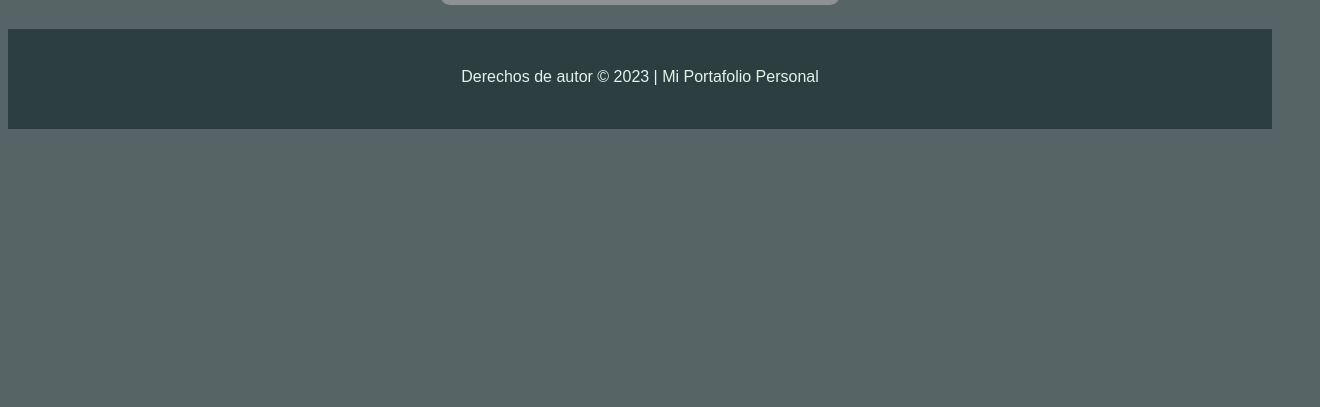
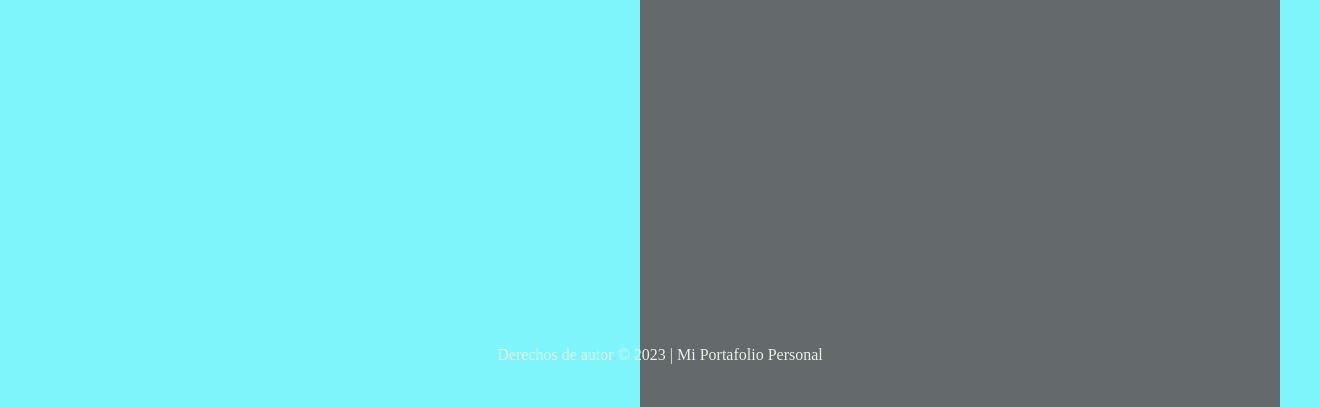
Before and after one commit to JaquelineTorres/mi-primera-pagina-web, a plain HTML site: page index.html in a window 1280 px wide. Shown: the part 393-800 px from the top of the page, 1320 px wide, since content can reach past the window. Drawn offline with Linux system fonts and the light colour scheme; grey boxes are pictures that could not be loaded; a web font is replaced by a local one.

Commit message:
Cambios en CSS y HTML

```diff
--- a/css/index.css
+++ b/css/index.css
@@ -1,9 +1,11 @@
 /* Importa el CSS general aquí */
 
 body {
-    font-family: Arial, sans-serif;
-    background-color: rgba(45, 62, 64, 0.8); /* Reducir la opacidad a 80% */
-    color: #E4F2E7;
+    margin: 0;
+    padding: 0;
+    height: 100vh;
+    background: linear-gradient(to right, rgba(93, 243, 249, 0.8) 50%, rgba(61, 67, 71, 0.8) 50%);
+    position: relative;
 }
 
 header {
@@ -14,7 +16,8 @@ header {
 nav ul {
     list-style-type: none;
     text-align: right;
-    background-color: transparent; /* Sin fondo */
+    background-color: transparent;
+    /* Sin fondo */
 }
 
 nav ul li {
@@ -37,7 +40,9 @@ main {
     padding: 20px;
 }
 
-h1, h2, h3 {
+h1,
+h2,
+h3 {
     font-weight: 400;
     margin-bottom: 10px;
     color: #97A6A0;
@@ -75,11 +80,14 @@ form input[type="submit"]:hover {
 }
 
 footer {
-    background-color: #2D3E40;
+    background-color: transparent;
     color: #E4F2E7;
     padding: 20px;
     text-align: center;
     flex-shrink: 0;
+    position: absolute;
+    bottom: 0;
+    width: 100%;
 }
 
 /* Estilos para la sección de inicio */
@@ -106,8 +114,10 @@ footer {
 .image-container img {
     display: inline-block;
     max-width: 100%;
-    opacity: 0.8; /* Bajar la opacidad a 80% */
-    border-radius: 10px; /* Redondear los bordes */
+    opacity: 0.8;
+    /* Bajar la opacidad a 80% */
+    border-radius: 10px;
+    /* Redondear los bordes */
 }
 
 .background-text {
@@ -140,9 +150,11 @@ footer {
     0% {
         transform: translate(-50%, -50%);
     }
+
     50% {
         transform: translate(-50%, -70%);
     }
+
     100% {
         transform: translate(-50%, -50%);
     }
@@ -155,8 +167,6 @@ footer {
     display: none;
 }
 
-
-
 .hidden {
     display: none;
 }
--- a/index.html
+++ b/index.html
@@ -7,6 +7,7 @@
   <link rel="preconnect" href="https://fonts.googleapis.com">
   <link rel="preconnect" href="https://fonts.gstatic.com" crossorigin>
   <link href="https://fonts.googleapis.com/css2?family=Lexend+Peta:wght@300&display=swap" rel="stylesheet">
+  <meta charset="UTF-8">
 </head>
 
 <body>
```
